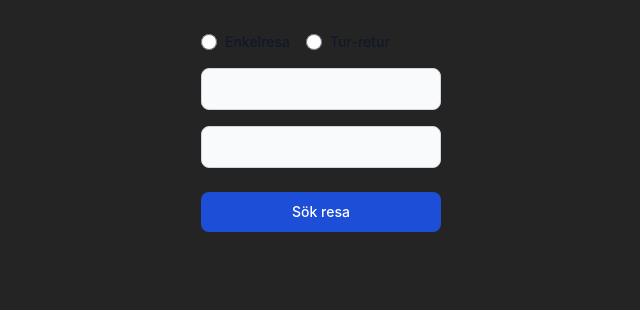
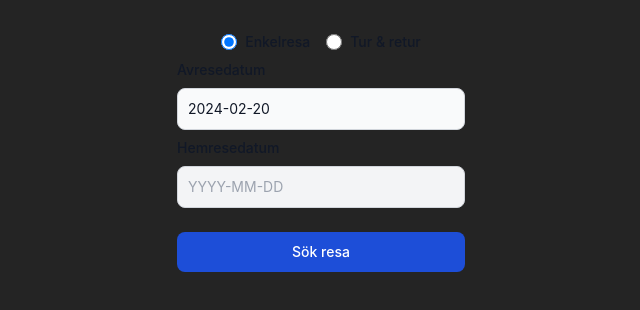
Before and after one commit to martinlarka/qbtech, a React (Vite) app: page / in a window 1280 px wide. Shown: the top 310 px of the page, without its empty margins (319-959 px from the left). Built offline with nearby package versions, Linux system fonts and the light colour scheme.

Commit message:
Use booking schema in form

```diff
--- a/src/components/BookingForm.tsx
+++ b/src/components/BookingForm.tsx
@@ -1,14 +1,48 @@
 import { FormProvider, useForm } from "react-hook-form";
+import { zodResolver } from "@hookform/resolvers/zod";
+
 import { RadioInput } from "./RadioInput";
 import { TextInput } from "./TextInput";
 import { Button } from "./Button";
+import { useEffect } from "react";
+import { SchemaType, bookingSchema } from "../schema/bookingform";
+
+const getDefaultValues = () => {
+  try {
+    return bookingSchema.parse({});
+  } catch (e) {
+    return {
+      trip: "one-way",
+      "departure-date": new Date().toISOString().slice(0, 10),
+    } satisfies SchemaType;
+  }
+};
 
 export const BookingForm = () => {
-  const form = useForm();
+  const form = useForm<SchemaType>({
+    defaultValues: getDefaultValues(),
+    resolver: zodResolver(bookingSchema),
+  });
+  const trip = form.watch("trip");
+
+  useEffect(() => {
+    if (trip === "one-way") {
+      form.resetField("return-date", {});
+    }
+  }, [form, trip]);
+
   return (
     <FormProvider {...form}>
-      <form className="flex flex-col items-stretch gap-y-2">
-        <div className="flex gap-x-4">
+      <form
+        className="flex flex-col items-stretch gap-y-2 min-w-72"
+        onSubmit={form.handleSubmit(
+          (data) => console.log("", data),
+          (errors) => {
+            console.log("errors", errors);
+          },
+        )}
+      >
+        <div className="flex justify-center gap-x-4">
           <RadioInput
             value="one-way"
             label="Enkelresa"
@@ -16,12 +50,21 @@ export const BookingForm = () => {
           />
           <RadioInput
             value="round-trip"
-            label="Tur-retur"
+            label="Tur & retur"
             control={{ name: "trip" }}
           />
         </div>
-        <TextInput control={{ name: "departure-date" }} />
-        <TextInput control={{ name: "return-date" }} />
+        <TextInput
+          label="Avresedatum"
+          control={{ name: "departure-date" }}
+          placeholder="YYYY-MM-DD"
+        />
+        <TextInput
+          label="Hemresedatum"
+          control={{ name: "return-date", defaultValue: "" }}
+          placeholder="YYYY-MM-DD"
+          disabled={trip === "one-way"}
+        />
         <Button type="submit" className="mt-4">
           Sök resa
         </Button>
```
